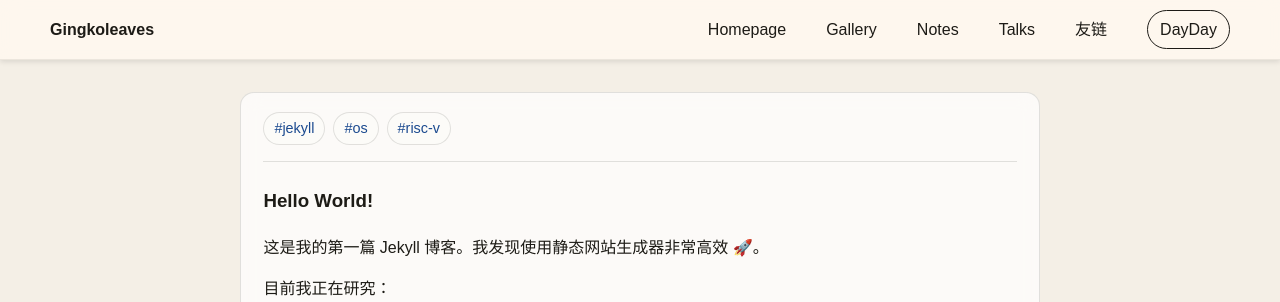
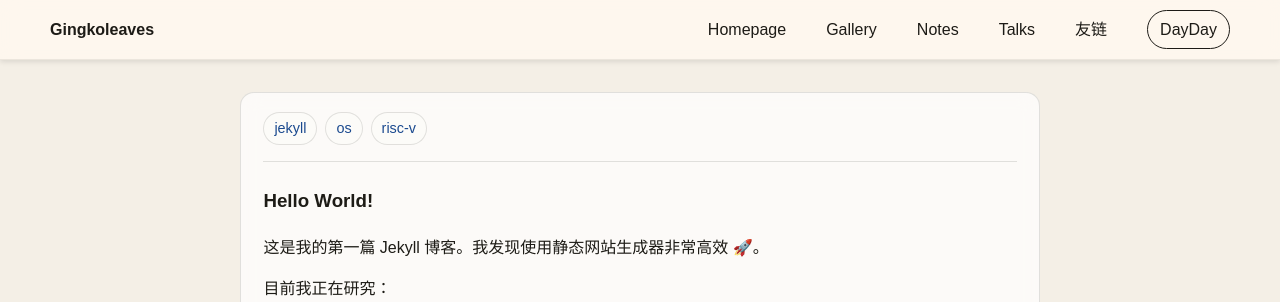
Before and after one commit to Gingkoleaves/Gingkoleaves.github.io, a Jekyll site: the page built from _talks/2026-4-11-init.md, in a window 1280 px wide. Shown: the top 302 px of the page. Built offline with Jekyll 4.4.1, drawn with Linux system fonts in a browser that asks for light colours; emoji names are drawn with the system emoji font.

Commit message:
Fix: Archive by tag jump, tags display

```diff
--- a/_layouts/default.html
+++ b/_layouts/default.html
@@ -283,7 +283,7 @@
                 <div class="doc-tags">
                     {% for tag in page.tags %}
                     {% assign slugified_tag = tag | slugify %}
-                    <a href="{{ '/tags/' | append: slugified_tag | append: '/' | relative_url }}" class="doc-tag">#{{ tag }}</a>
+                    <a href="{{ '/tags/' | append: slugified_tag | append: '/' | relative_url }}" class="doc-tag">{{ tag }}</a>
                     {% endfor %}
                 </div>
             </div>
```
Also changed, not shown: 1 other file.
